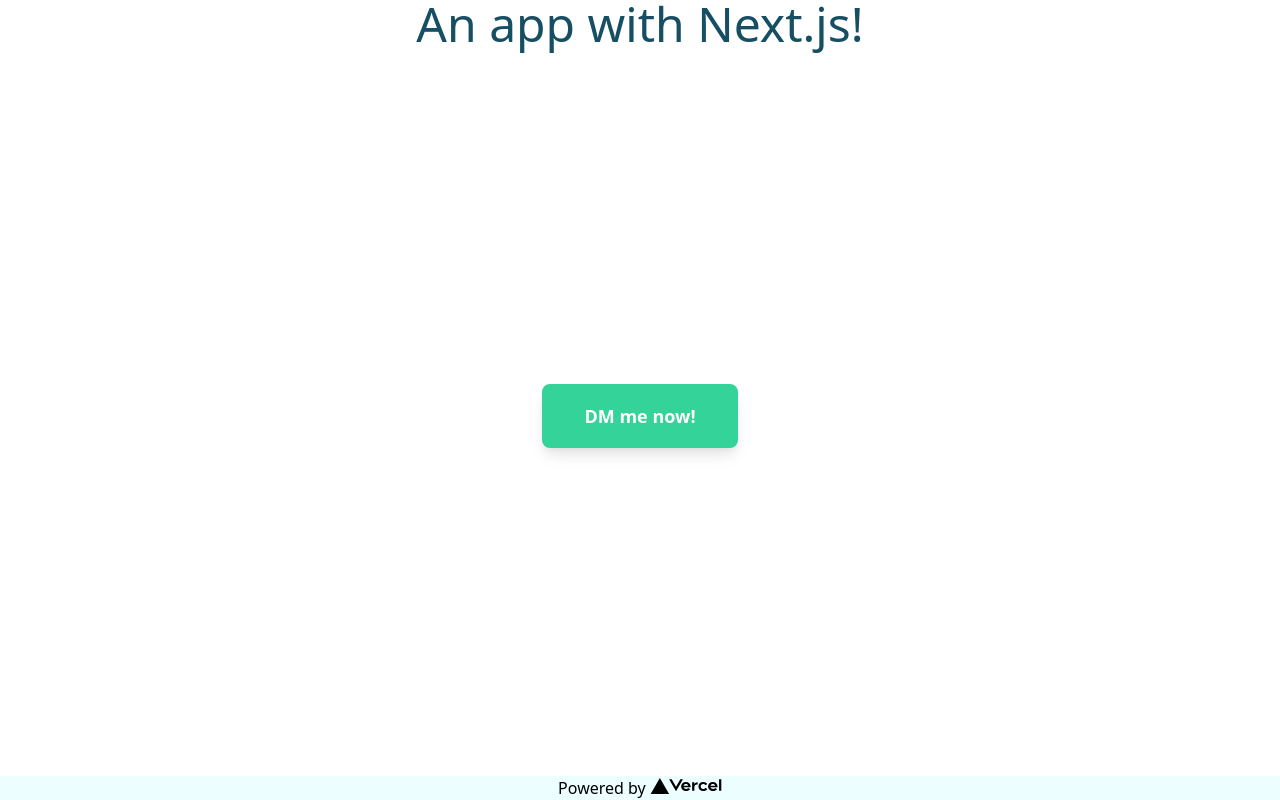
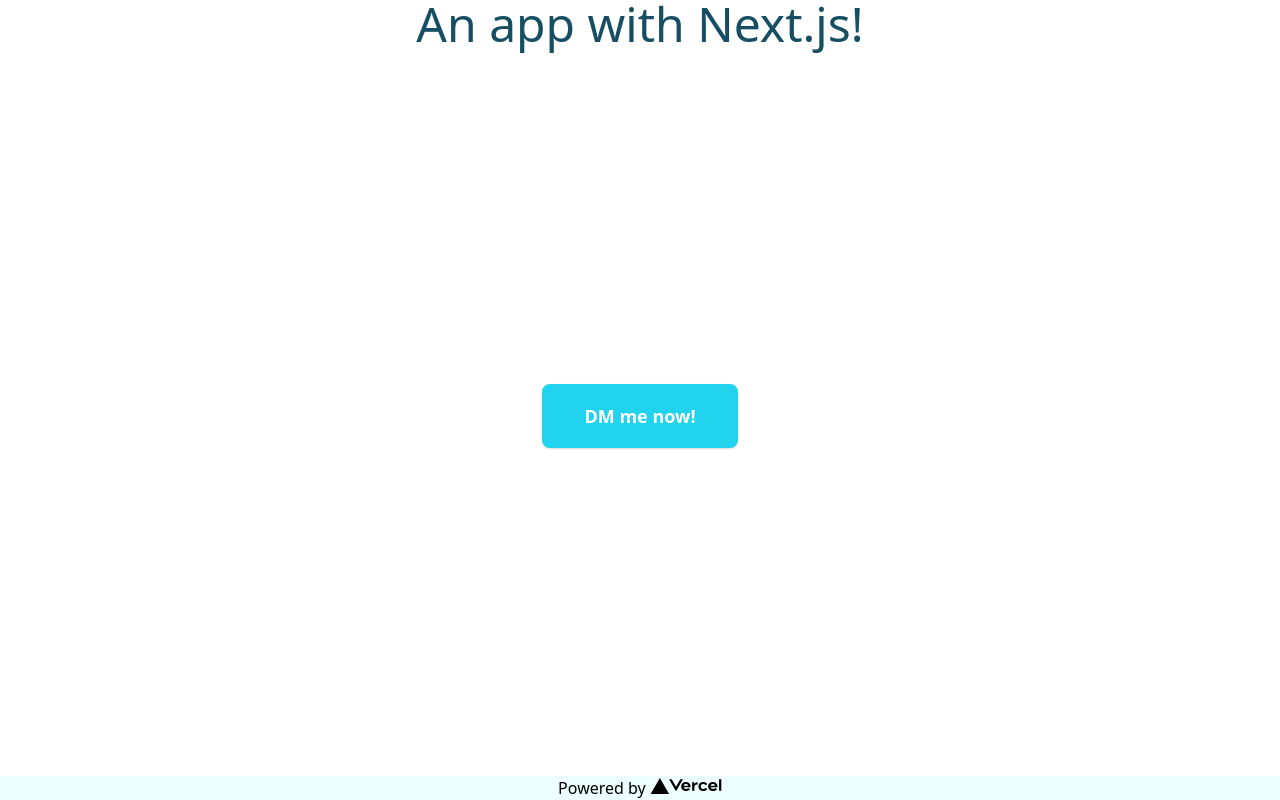
Before and after one commit to jmagrippis/eri, a Next.js app: page / in a window 1280 px wide. Built offline with nearby package versions, Linux system fonts and the light colour scheme.

Commit message:
💄  finalise current brand style

```diff
--- a/src/components/Home.tsx
+++ b/src/components/Home.tsx
@@ -7,7 +7,10 @@ export function Home() {
     <div className="flex flex-col justify-between items-center h-screen">
       <Head>
         <title>An app with Next!</title>
-        <meta name="description" content="Generated by create next app" />
+        <meta
+          name="description"
+          content="A companion app to YouTube tutorials for making Next.js apps!"
+        />
         <link rel="icon" href="/favicon.ico" />
       </Head>
 
--- a/src/styles/tailwind.css
+++ b/src/styles/tailwind.css
@@ -3,5 +3,5 @@
 @tailwind utilities;
 
 .button {
-  @apply bg-secondary-400 text-white border-2 border-secondary-400 px-8 py-3 flex justify-center font-semibold md:text-lg md:py-4 md:px-10 rounded-lg hover:bg-primary-600 transition shadow-lg mb-4 relative active:top-1;
+  @apply bg-primary-400 text-white border-2 border-primary-400 px-8 py-3 flex justify-center font-semibold md:text-lg md:py-4 md:px-10 rounded-lg relative shadow transition hover:bg-primary-500 hover:shadow-md mb-4 active:top-1;
 }
```
Also changed, not shown: package.json (+9 -9 lines), next-env.d.ts, 1 other file (tests, documents, lock files or other folders).
